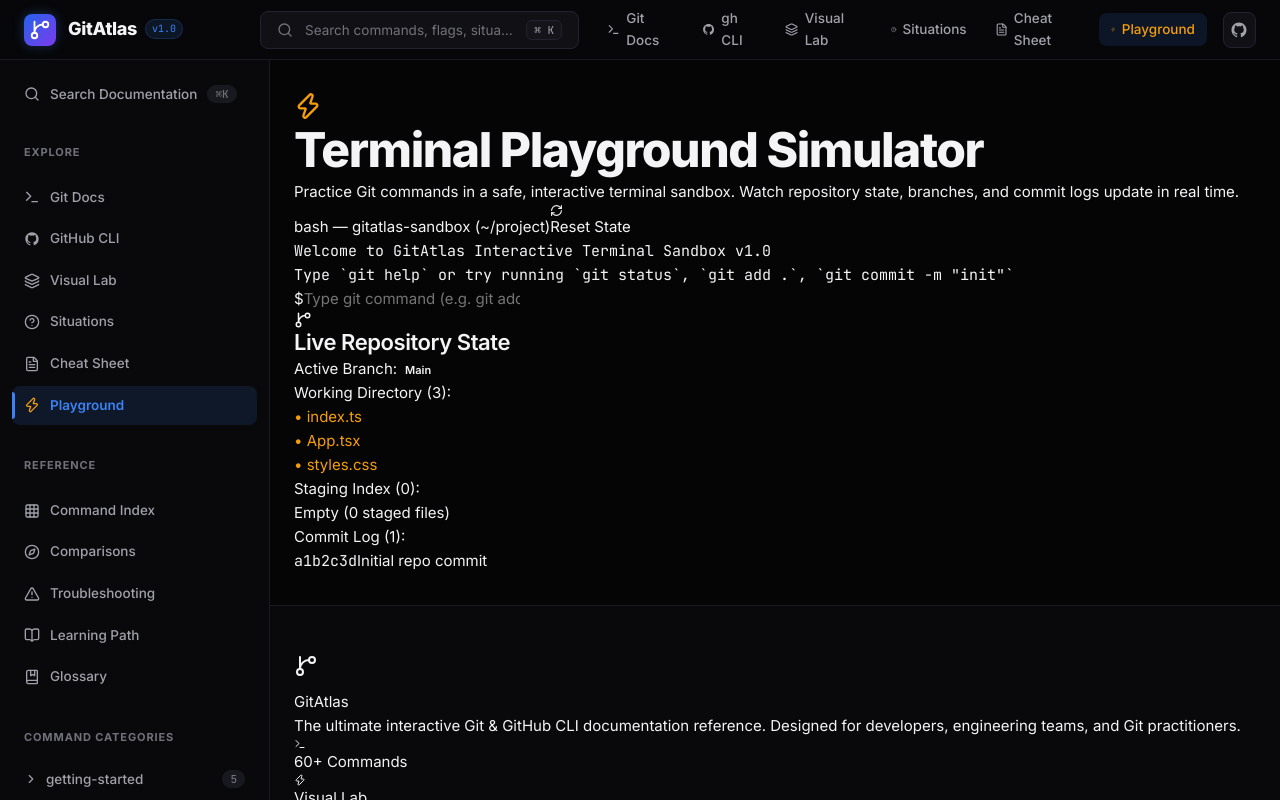
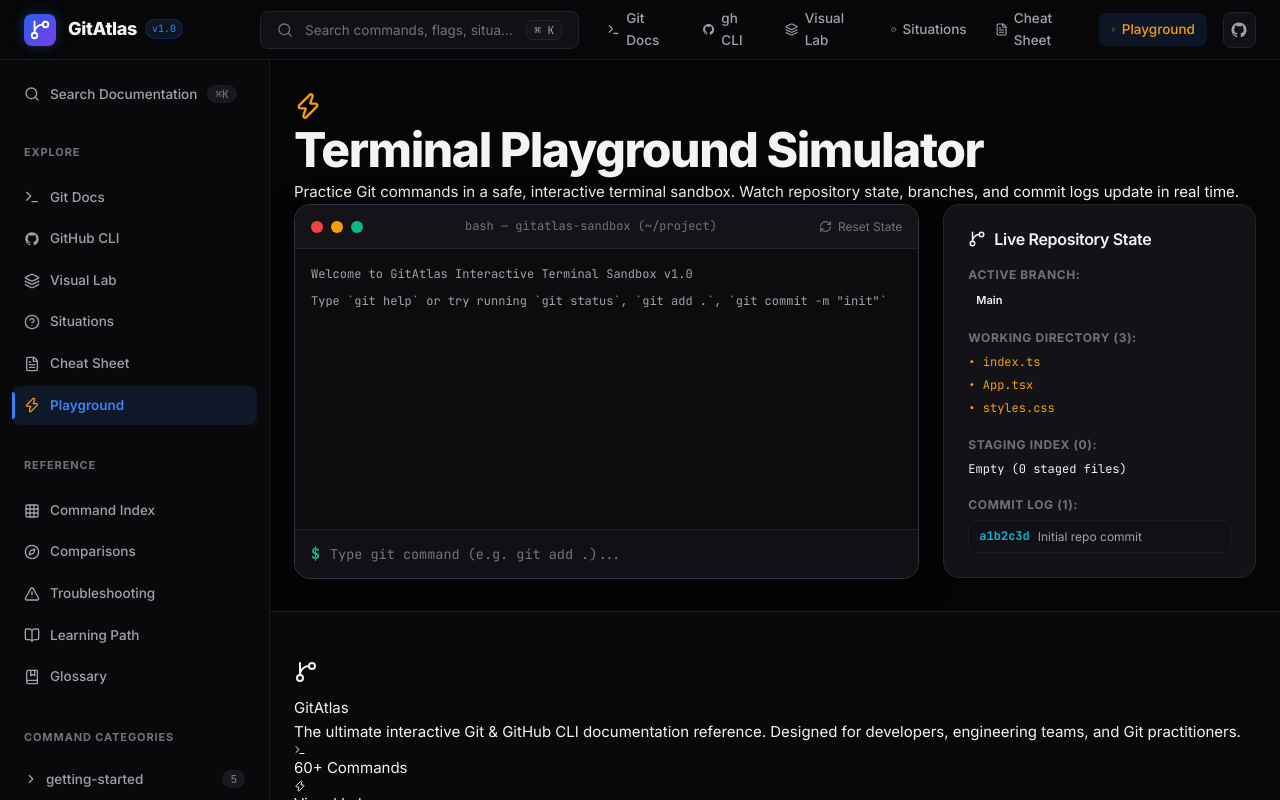
Before and after one commit to Thushar070/Git-Study, a React (Vite) app: page /terminal in a window 1280 px wide. Shown: the top 800 px of the page. Built offline with nearby package versions, Linux system fonts and the light colour scheme.

Commit message:
redesigned visual lab and terminal playground

```diff
--- a/src/App.css
+++ b/src/App.css
@@ -1507,3 +1507,324 @@
   color: var(--text-primary);
   background-color: var(--bg-hover);
 }
+
+/* ── Visual Lab & Terminal Playground Styles ────────────── */
+.visual-lab-tabs {
+  display: flex;
+  align-items: center;
+  gap: var(--space-2);
+  border-bottom: 1px solid var(--border);
+  margin-bottom: var(--space-6);
+  overflow-x: auto;
+  padding-bottom: 2px;
+}
+
+.lab-tab {
+  display: inline-flex;
+  align-items: center;
+  gap: 8px;
+  padding: 10px 16px;
+  border-radius: var(--radius-md) var(--radius-md) 0 0;
+  font-size: var(--font-sm);
+  font-weight: 600;
+  color: var(--text-secondary);
+  background-color: transparent;
+  border-bottom: 2px solid transparent;
+  transition: all 150ms ease;
+  white-space: nowrap;
+}
+
+.lab-tab:hover {
+  color: var(--text-primary);
+  background-color: var(--bg-hover);
+}
+
+.lab-tab.active {
+  color: var(--accent-primary);
+  border-bottom-color: var(--accent-primary);
+  background-color: var(--accent-light);
+}
+
+.visual-workspace-card {
+  padding: var(--space-8);
+  background-color: var(--bg-card);
+  border: 1px solid var(--border);
+  border-radius: var(--radius-xl);
+}
+
+.areas-grid {
+  display: grid;
+  grid-template-columns: 1fr auto 1fr auto 1fr auto 1fr;
+  align-items: center;
+  gap: var(--space-3);
+  margin-bottom: var(--space-8);
+}
+
+.area-box {
+  padding: var(--space-5);
+  background-color: var(--bg-surface);
+  border: 1px solid var(--border);
+  border-radius: var(--radius-lg);
+  display: flex;
+  flex-direction: column;
+  gap: var(--space-2);
+  transition: all 200ms ease;
+}
+
+.area-box.active {
+  border-color: var(--accent-primary);
+  box-shadow: 0 0 16px rgba(59, 130, 246, 0.2);
+}
+
+.area-title {
+  font-size: var(--font-xs);
+  font-weight: 700;
+  text-transform: uppercase;
+  color: var(--text-tertiary);
+}
+
+.flow-arrow {
+  font-size: var(--font-lg);
+  color: var(--text-tertiary);
+}
+
+.lab-controls-panel {
+  padding: var(--space-5);
+  background-color: var(--bg-surface);
+  border: 1px solid var(--border);
+  border-radius: var(--radius-lg);
+  display: flex;
+  flex-direction: column;
+  gap: var(--space-3);
+}
+
+.controls-btn-group {
+  display: flex;
+  align-items: center;
+  gap: var(--space-3);
+  flex-wrap: wrap;
+}
+
+.svg-graph-box {
+  padding: var(--space-6);
+  background-color: var(--bg-surface);
+  border: 1px solid var(--border);
+  border-radius: var(--radius-lg);
+  margin-bottom: var(--space-6);
+}
+
+.rebase-comparison-box {
+  display: flex;
+  align-items: center;
+  gap: var(--space-4);
+  margin-bottom: var(--space-6);
+}
+
+.rebase-card {
+  flex: 1;
+  padding: var(--space-5);
+  background-color: var(--bg-surface);
+  border: 1px solid var(--border);
+  border-radius: var(--radius-lg);
+}
+
+.rebase-card.highlight {
+  border-color: var(--color-purple-border);
+  background-color: var(--color-purple-bg);
+}
+
+.reset-mode-selector {
+  display: flex;
+  gap: var(--space-3);
+  margin-bottom: var(--space-6);
+  flex-wrap: wrap;
+}
+
+.reset-comparison-grid {
+  display: grid;
+  grid-template-columns: repeat(3, 1fr);
+  gap: var(--space-4);
+}
+
+.reset-item-card {
+  padding: var(--space-5);
+  background-color: var(--bg-surface);
+  border: 1px solid var(--border);
+  border-radius: var(--radius-lg);
+  display: flex;
+  flex-direction: column;
+  gap: var(--space-2);
+}
+
+.reset-status {
+  font-weight: 700;
+  font-size: var(--font-sm);
+}
+
+/* Terminal Playground Simulator */
+.terminal-split-container {
+  display: grid;
+  grid-template-columns: 2fr 1fr;
+  gap: var(--space-6);
+  align-items: start;
+}
+
+.terminal-window {
+  background-color: #0c0c0e;
+  border: 1px solid var(--border-strong);
+  border-radius: var(--radius-xl);
+  overflow: hidden;
+  box-shadow: var(--shadow-lg);
+}
+
+.terminal-topbar {
+  display: flex;
+  align-items: center;
+  justify-content: space-between;
+  padding: 12px 16px;
+  background-color: #141418;
+  border-bottom: 1px solid var(--border);
+}
+
+.window-dots {
+  display: flex;
+  align-items: center;
+  gap: 8px;
+}
+
+.window-dots .dot {
+  width: 12px;
+  height: 12px;
+  border-radius: var(--radius-full);
+}
+
+.window-dots .dot.red { background-color: #ef4444; }
+.window-dots .dot.yellow { background-color: #f59e0b; }
+.window-dots .dot.green { background-color: #10b981; }
+
+.window-title {
+  font-family: var(--font-mono);
+  font-size: var(--font-xs);
+  color: var(--text-tertiary);
+}
+
+.btn-reset-term {
+  display: inline-flex;
+  align-items: center;
+  gap: 6px;
+  font-size: var(--font-xs);
+  color: var(--text-tertiary);
+}
+
+.btn-reset-term:hover {
+  color: var(--text-primary);
+}
+
+.terminal-body {
+  padding: 16px;
+  min-height: 280px;
+  max-height: 400px;
+  overflow-y: auto;
+  font-family: var(--font-mono);
+  font-size: var(--font-xs);
+  line-height: 1.6;
+}
+
+.log-line {
+  margin-bottom: 8px;
+}
+
+.log-line.type-input { color: var(--text-primary); font-weight: 700; }
+.log-line.type-output { color: var(--text-secondary); white-space: pre-wrap; }
+.log-line.type-success { color: var(--color-green); }
+.log-line.type-error { color: var(--color-red); }
+
+.terminal-input-form {
+  display: flex;
+  align-items: center;
+  padding: 12px 16px;
+  background-color: #111115;
+  border-top: 1px solid var(--border);
+  gap: 10px;
+}
+
+.prompt-symbol {
+  font-family: var(--font-mono);
+  font-weight: 700;
+  color: var(--color-green);
+}
+
+.term-input {
+  flex: 1;
+  font-family: var(--font-mono);
+  font-size: var(--font-sm);
+  color: var(--text-primary);
+}
+
+.repo-state-panel {
+  padding: var(--space-6);
+  background-color: var(--bg-card);
+  border: 1px solid var(--border);
+  border-radius: var(--radius-xl);
+  display: flex;
+  flex-direction: column;
+  gap: var(--space-4);
+}
+
+.panel-title {
+  display: flex;
+  align-items: center;
+  gap: 8px;
+  font-size: var(--font-md);
+}
+
+.state-section {
+  display: flex;
+  flex-direction: column;
+  gap: 6px;
+}
+
+.state-label {
+  font-size: var(--font-xs);
+  font-weight: 700;
+  text-transform: uppercase;
+  letter-spacing: 0.05em;
+  color: var(--text-tertiary);
+}
+
+.state-files-list {
+  font-family: var(--font-mono);
+  font-size: var(--font-xs);
+  display: flex;
+  flex-direction: column;
+  gap: 4px;
+}
+
+.commits-mini-list {
+  display: flex;
+  flex-direction: column;
+  gap: 6px;
+}
+
+.mini-commit-card {
+  display: flex;
+  align-items: center;
+  gap: 8px;
+  padding: 6px 10px;
+  border-radius: var(--radius-md);
+  background-color: var(--bg-surface);
+  border: 1px solid var(--border-subtle);
+  font-size: var(--font-xs);
+}
+
+.mini-commit-card code {
+  color: var(--color-cyan);
+  font-weight: 700;
+}
+
+.commit-msg {
+  color: var(--text-secondary);
+  overflow: hidden;
+  text-overflow: ellipsis;
+  white-space: nowrap;
+}
```
